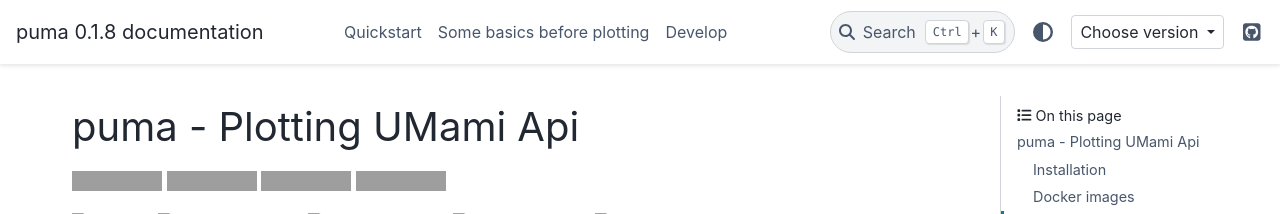
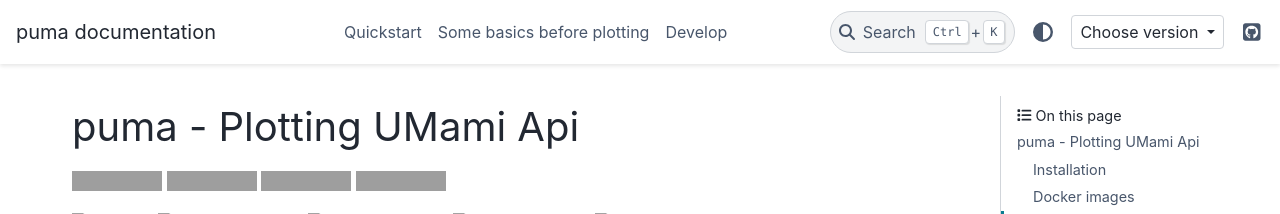
Before and after one commit to umami-hep/puma, a Sphinx documentation site: the page built from docs/source/index.rst, in a window 1280 px wide. Shown: the top 214 px of the page. Built offline with Sphinx 7.4.7 and the PyData theme 0.15.4, drawn with Linux system fonts in a browser that asks for light colours; pages that are not in the unit, such as notebooks, are missing from menus; the version number is read from the project's files by our own code; grey boxes are pictures that could not be loaded.

Commit message:
Update to new version of theme

```diff
--- a/docs/requirements.txt
+++ b/docs/requirements.txt
@@ -1,5 +1,5 @@
 librep
 myst-parser~=0.17.0
-pydata-sphinx-theme==0.9.0
+pydata-sphinx-theme==0.10.1
 sphinx-autoapi
 Sphinx~=4.2.0
--- a/docs/source/conf.py
+++ b/docs/source/conf.py
@@ -81,6 +81,9 @@
 
 html_theme = "pydata_sphinx_theme"
 html_theme_options = {
+    "logo": {
+        "text": "puma documentation",
+    },
     "icon_links": [
         {
             "name": "GitHub",
```
